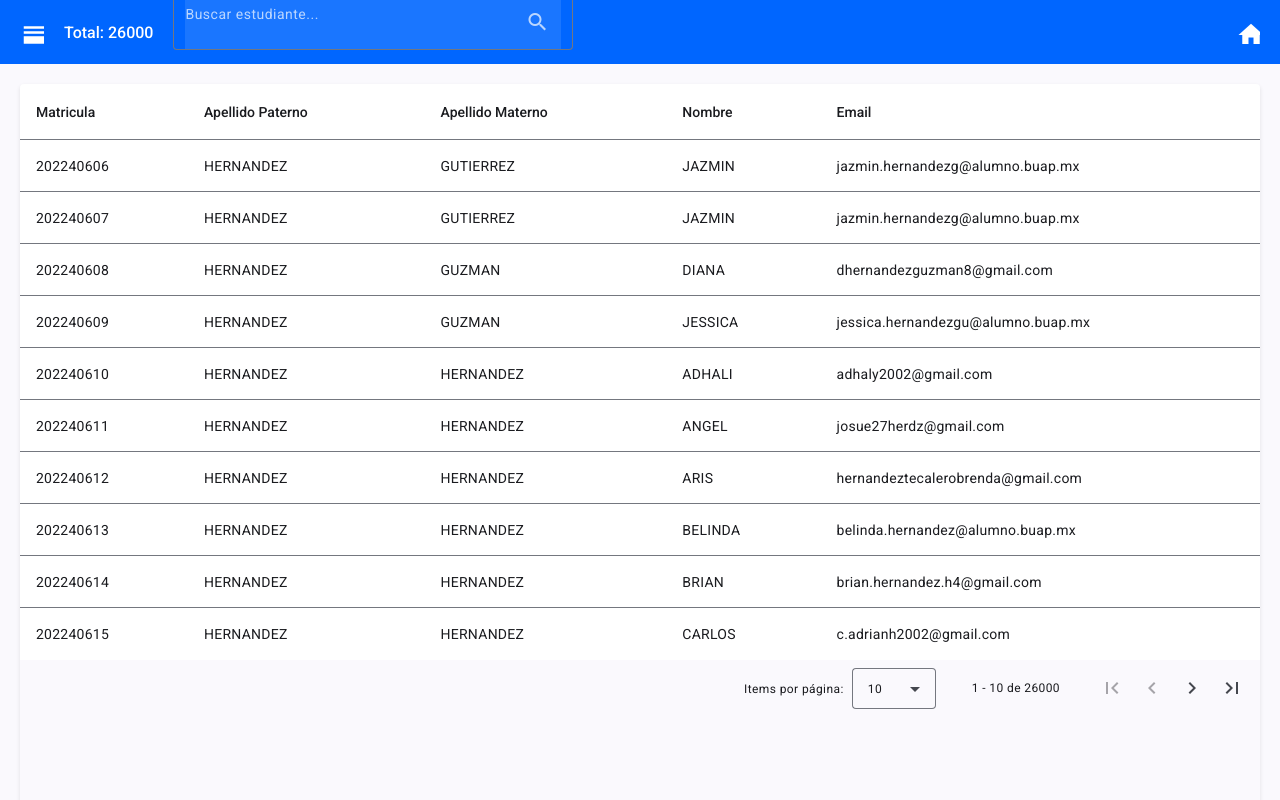
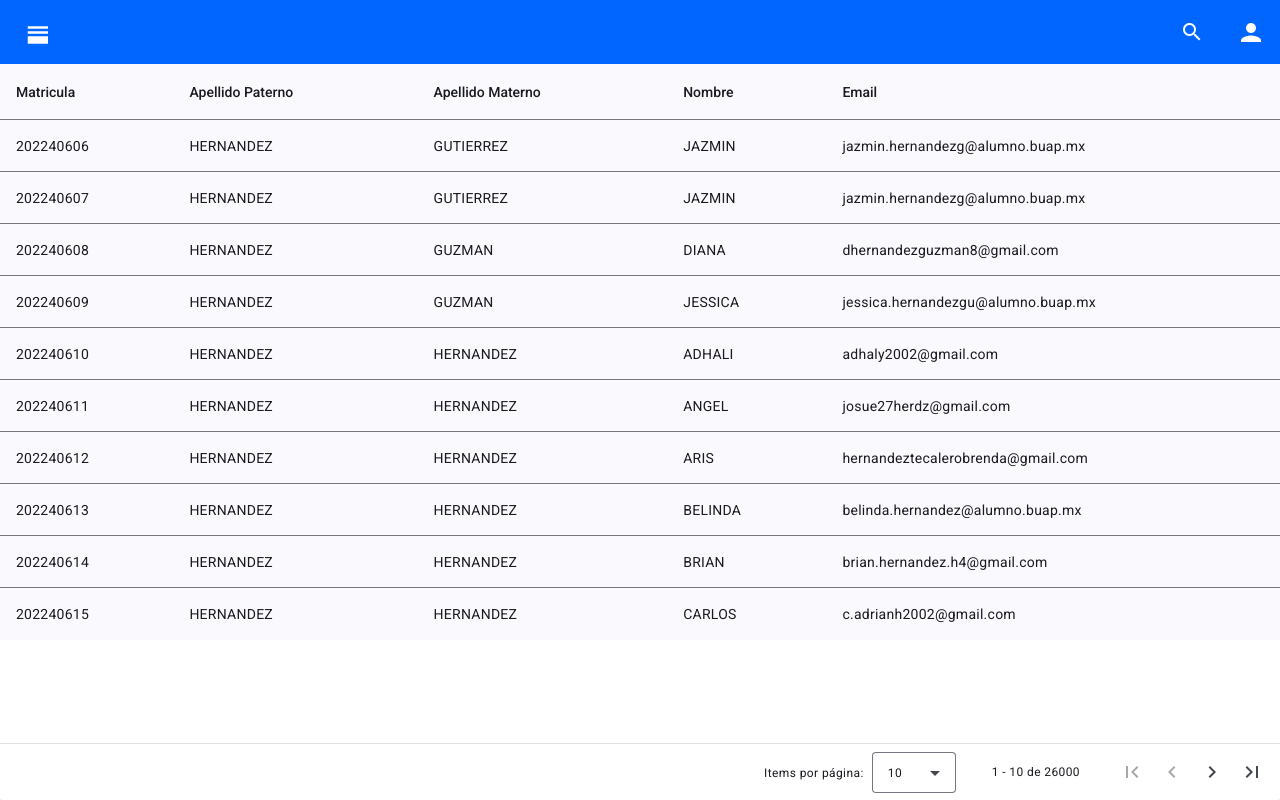
Before and after one commit to Guillermo1804/ProyectoCalidad_Webapp, an Angular app: page /home in a window 1280 px wide. Built offline with nearby package versions, Linux system fonts and the light colour scheme.

Commit message:
Enhance home component with search functionality, user menu, and pagination improvements; refactor layout for better usability

```diff
--- a/src/app/screens/home-component/hom-component.component.html
+++ b/src/app/screens/home-component/hom-component.component.html
@@ -8,20 +8,33 @@
   <mat-sidenav-content>
     <div class="Menu">
       <mat-icon class="slide-bar" (click)="sidenav.toggle()">horizontal_split</mat-icon>
-      <div class="button-container">
-        <span class="student-count" *ngIf="totalStudents">Total: {{totalStudents}}</span>
-        <mat-form-field appearance="outline" class="search-field">
+      <div class="spacer"></div>
+
+      <div class="search-container">
+        <div class="search-input-container" [class.expanded]="isSearchExpanded">
           <input matInput (keyup)="applyFilter($event)" placeholder="Buscar estudiante..." #input>
-          <mat-icon matSuffix>search</mat-icon>
-        </mat-form-field>
         </div>
-      <mat-icon class="home-icon" (click)="goBack()">home</mat-icon>
+        <mat-icon class="search-icon" (click)="toggleSearch()">search</mat-icon>
+      </div>
+
+      <div class="user-menu-container">
+        <mat-icon class="user-icon" (click)="toggleUserMenu()">person</mat-icon>
+        <div class="user-menu" *ngIf="isUserMenuOpen">
+          <div class="user-info">
+            <p class="user-name">{{userDisplayName || 'Usuario'}}</p>
+            <p class="user-email">{{userEmail || 'email@ejemplo.com'}}</p>
+          </div>
+          <div class="menu-options">
+            <button mat-button (click)="logout()">Cerrar sesión</button>
+          </div>
+        </div>
+      </div>
     </div>
 
     <div class="main-content">
-      <!-- Tabla de datos sin virtualización para mejor compatibilidad con paginación dinámica -->
-      <div class="mat-table-container">
-        <table mat-table [dataSource]="dataSource" matSort class="mat-elevation-z8">
+      <div class="table-container">
+        <div class="table-wrapper">
+          <table mat-table [dataSource]="dataSource" matSort>
             <ng-container *ngFor="let column of displayedColumns" [matColumnDef]="column">
               <th mat-header-cell *matHeaderCellDef mat-sort-header>{{ column }}</th>
               <td mat-cell *matCellDef="let element">{{ element[column] }}</td>
@@ -30,14 +43,16 @@
             <tr mat-header-row *matHeaderRowDef="displayedColumns; sticky: true"></tr>
             <tr mat-row *matRowDef="let row; columns: displayedColumns;"></tr>
 
-          <!-- Fila para cuando no hay datos -->
             <tr class="mat-row" *matNoDataRow>
               <td class="mat-cell" colspan="5">No se encontraron datos que coincidan con el filtro "{{input.value}}"</td>
             </tr>
           </table>
+        </div>
 
         <mat-paginator [pageSizeOptions]="[10, 25, 50, 100]"
-                     [pageSize]="10"
+                     [pageSize]="currentPageSize"
+                     [length]="totalStudents"
+                     (page)="onPageChange($event)"
                      aria-label="Seleccionar página de estudiantes"
                      showFirstLastButtons>
         </mat-paginator>
--- a/src/app/screens/home-component/hom-component.component.scss
+++ b/src/app/screens/home-component/hom-component.component.scss
@@ -5,87 +5,133 @@
 
 .Menu {
   display: flex;
-  justify-content: space-between;
+  justify-content: flex-start;
   align-items: center;
   background-color: #0066FF;
   height: 64px;
   width: 100%;
-  position: sticky;
+  position: fixed;
   top: 0;
-  z-index: 1000;
+  z-index: 1001;
+  padding: 0 24px;
 }
 
 .slide-bar {
-  order: 1;
   cursor: pointer;
   font-size: 30px;
-  margin-left: 20px;
   color: white;
 }
 
-.button-container {
-  order: 2;
+.spacer {
+  flex: 1;
+}
+
+// Contenedor de búsqueda con animación
+.search-container {
   display: flex;
   align-items: center;
-  flex-grow: 1;
-  gap: 20px;
-  margin: 0 20px;
-
-  button {
-    margin: 0 10px;
-    color: white;
+  margin-right: 16px;
 }
 
-  .student-count {
+.search-icon {
+  cursor: pointer;
+  font-size: 24px;
   color: white;
-    font-size: 16px;
-    font-weight: 500;
-    white-space: nowrap;
+  z-index: 2;
+  transition: all 0.3s ease;
 }
 
-  .search-field {
-    flex-grow: 1;
-    max-width: 400px;
-    margin: 0;
-    font-size: 14px;
+.search-input-container {
+  width: 0;
+  overflow: hidden;
+  transition: width 0.3s ease;
+  display: flex;
+  align-items: center;
 
-    ::ng-deep {
-      .mat-mdc-form-field-flex {
-        background-color: rgba(255, 255, 255, 0.1);
-      }
-
-      .mat-mdc-form-field-infix {
-        padding: 8px 0;
-      }
-
-      .mat-mdc-text-field-wrapper {
-        padding: 0 12px;
-      }
-
-      .mat-mdc-form-field-outline {
-        color: rgba(255, 255, 255, 0.3);
+  &.expanded {
+    width: 250px;
+    margin-right: 10px;
   }
 
   input {
+    padding: 8px 12px;
+    border: none;
+    border-radius: 4px;
+    background-color: rgba(255, 255, 255, 0.2);
     color: white;
+    outline: none;
+    width: 100%;
+
     &::placeholder {
       color: rgba(255, 255, 255, 0.7);
     }
   }
+}
 
-      .mat-mdc-form-field-icon-suffix {
-        color: rgba(255, 255, 255, 0.7);
+// Estilo para el menú de usuario
+.user-menu-container {
+  position: relative;
+  padding-right: 12px;
+  margin-left: 16px;
+}
+
+.user-icon {
+  cursor: pointer;
+  font-size: 30px;
+  color: white;
+  padding-right: 2rem;
+}
+
+.user-menu {
+  position: absolute;
+  top: 100%;
+  right: 0;
+  background-color: white;
+  border-radius: 4px;
+  box-shadow: 0 2px 10px rgba(0, 0, 0, 0.2);
+  width: 250px;
+  z-index: 1001;
+  overflow: hidden;
+  margin-top: 8px;
+  animation: fadeIn 0.2s ease-in-out;
+
+  .user-info {
+    padding: 16px;
+    background-color: #f5f5f5;
+    border-bottom: 1px solid #e0e0e0;
+
+    .user-name {
+      margin: 0 0 4px 0;
+      font-weight: 500;
+      font-size: 16px;
+    }
+
+    .user-email {
+      margin: 0;
+      font-size: 14px;
+      color: #666;
+    }
+  }
+
+  .menu-options {
+    padding: 8px;
+
+    button {
+      width: 100%;
+      text-align: left;
+      padding: 8px 16px;
+      border-radius: 4px;
+
+      &:hover {
+        background-color: #f0f0f0;
       }
     }
   }
 }
 
-.home-icon {
-  order: 3;
-  cursor: pointer;
-  font-size: 30px;
-  margin-right: 20px;
-  color: white;
+@keyframes fadeIn {
+  from { opacity: 0; transform: translateY(-10px); }
+  to { opacity: 1; transform: translateY(0); }
 }
 
 .sidenav-container {
@@ -98,48 +144,38 @@
   }
 }
 
-.spacer {
-  flex: 1 1 auto;
+.main-content {
+  height: calc(100vh - 64px);
+  display: flex;
+  flex-direction: column;
+  position: relative;
+  margin-top: 64px;
+  padding: 0;
 }
 
-.main-content {
-  padding: 20px;
-  height: calc(100vh - 64px);
-  overflow-y: auto; /* Cambiado de hidden a auto para permitir scroll */
+// Contenedor principal de la tabla que incluye tanto la tabla como el paginador
+.table-container {
   display: flex;
   flex-direction: column;
+  flex: 1;
+  overflow: hidden;
+  position: relative;
+  margin: 0;
+  background: white;
+  border-radius: 4px;
+  box-shadow: 0 2px 4px rgba(0,0,0,0.1);
 }
 
-.filter-field {
-  width: 100%;
-  max-width: 500px;
-  margin: 0 auto 20px;
-  display: block;
-}
-
-.mat-table-container {
+// Wrapper para la tabla con scroll
+.table-wrapper {
   flex: 1;
+  overflow: auto;
   position: relative;
-  overflow: auto; /* Cambiado de hidden a auto para permitir scroll */
-  border-radius: 4px;
-  box-shadow: 0 2px 4px rgba(0,0,0,0.1);
-  display: flex;
-  flex-direction: column;
-  min-height: 400px; /* Altura mínima para asegurar visibilidad */
-
-  .viewport {
-    height: calc(100% - 56px);
-    width: 100%;
-    overflow-x: auto; /* Permitir scroll horizontal si es necesario */
-    will-change: transform;
-  }
 
   table {
     width: 100%;
     border-collapse: separate;
     border-spacing: 0;
-    background: white;
-    transform: translateZ(0);
   }
 }
 
@@ -177,12 +213,14 @@
   }
 }
 
-.mat-paginator {
-  border-top: 1px solid rgba(0,0,0,0.12);
+mat-paginator {
   position: sticky;
   bottom: 0;
-  z-index: 1;
+  z-index: 10;
   background: white;
+  border-top: 1px solid rgba(0,0,0,0.12);
+  display: flex;
+  justify-content: flex-end;
 }
 
 .loading {
@@ -212,9 +250,10 @@
   z-index: 1000;
 }
 
-// Optimizaciones de rendimiento
+// Optimizaciones para la tabla y el scroll
 :host {
   display: block;
+  height: 100%;
 }
 
 .no-data-row {
@@ -222,3 +261,14 @@
   text-align: center;
   color: rgba(0,0,0,0.54);
 }
+
+// Soporte para vista en dispositivos móviles
+@media (max-width: 600px) {
+  .search-input-container.expanded {
+    width: 180px;
+  }
+
+  .paginator-container {
+    justify-content: center;
+  }
+}
--- a/src/app/screens/home-component/hom-component.component.ts
+++ b/src/app/screens/home-component/hom-component.component.ts
@@ -1,4 +1,4 @@
-import { Component, ViewChild, OnInit, PLATFORM_ID, Inject, AfterViewInit, ChangeDetectionStrategy, NgZone, ChangeDetectorRef } from '@angular/core';
+import { Component, ViewChild, OnInit, PLATFORM_ID, Inject, AfterViewInit, ChangeDetectionStrategy, NgZone, ChangeDetectorRef, ElementRef, HostListener } from '@angular/core';
 import { MatToolbarModule } from '@angular/material/toolbar';
 import { MatIconModule } from '@angular/material/icon';
 import { MatButtonModule } from '@angular/material/button';
@@ -7,7 +7,7 @@ import { Router } from '@angular/router';
 import { MatTableModule, MatTableDataSource } from '@angular/material/table';
 import { MatProgressSpinnerModule } from '@angular/material/progress-spinner';
 import { CommonModule, isPlatformBrowser } from '@angular/common';
-import { MatPaginator, MatPaginatorModule, MatPaginatorIntl } from '@angular/material/paginator';
+import { MatPaginator, MatPaginatorModule, MatPaginatorIntl, PageEvent } from '@angular/material/paginator';
 import { MatSort, MatSortModule } from '@angular/material/sort';
 import { MatFormFieldModule } from '@angular/material/form-field';
 import { MatInputModule } from '@angular/material/input';
@@ -41,6 +41,7 @@ export class HomComponentComponent implements OnInit, AfterViewInit {
   @ViewChild('sidenav') sidenav!: MatSidenav;
   @ViewChild(MatPaginator) paginator!: MatPaginator;
   @ViewChild(MatSort) sort!: MatSort;
+  @ViewChild('input') searchInputRef!: ElementRef;
 
   displayedColumns: string[] = ['Matricula', 'Apellido Paterno', 'Apellido Materno', 'Nombre', 'Email'];
   dataSource: MatTableDataSource<StudentData>;
@@ -50,6 +51,12 @@ export class HomComponentComponent implements OnInit, AfterViewInit {
   totalStudents = 0;
   currentPageSize = 10; // Tamaño de página por defecto
   private searchTerms = new Subject<string>();
+
+  // Nuevas propiedades para UI
+  isSearchExpanded: boolean = false;
+  isUserMenuOpen: boolean = false;
+  userDisplayName: string | null = null;
+  userEmail: string | null = null;
 
   constructor(
     private router: Router,
@@ -69,6 +76,25 @@ export class HomComponentComponent implements OnInit, AfterViewInit {
       distinctUntilChanged(),
       tap(term => this.performSearch(term))
     ).subscribe();
+
+    // Simular datos de usuario (reemplazar con datos reales del servicio de autenticación)
+    this.loadUserData();
+  }
+
+  @HostListener('document:click', ['$event'])
+  clickOutside(event: Event) {
+    // Cerrar el menú de usuario si se hace clic fuera
+    if (this.isUserMenuOpen && !(event.target as HTMLElement).closest('.user-menu-container')) {
+      this.isUserMenuOpen = false;
+      this.cdr.detectChanges();
+    }
+  }
+
+  private loadUserData() {
+    // Aquí deberías obtener los datos del usuario del servicio de autenticación
+    // Por ahora usamos datos simulados
+    this.userDisplayName = 'Usuario Demo';
+    this.userEmail = 'usuario@ejemplo.com';
   }
 
   private initializePaginatorLabels() {
@@ -136,11 +162,14 @@ export class HomComponentComponent implements OnInit, AfterViewInit {
 
   loadStudentsPage() {
     if (!this.paginator) return;
+    this.loadStudentsFromServer(this.paginator.pageIndex, this.paginator.pageSize);
+  }
 
+  loadStudentsFromServer(pageIndex: number, pageSize: number) {
     this.isLoading = true;
     this.cdr.detectChanges();
 
-    this.dbService.getStudents(this.paginator.pageIndex, this.paginator.pageSize).subscribe({
+    this.dbService.getStudents(pageIndex, pageSize).subscribe({
       next: (students) => {
         this.ngZone.run(() => {
           this.dataSource.data = students;
@@ -196,6 +225,30 @@ export class HomComponentComponent implements OnInit, AfterViewInit {
     this.sidenav.toggle();
   }
 
+  // Nuevos métodos para UI
+  toggleSearch() {
+    this.isSearchExpanded = !this.isSearchExpanded;
+    this.cdr.detectChanges();
+
+    if (this.isSearchExpanded && this.searchInputRef) {
+      // Esperar a que la animación termine para enfocar el input
+      setTimeout(() => {
+        this.searchInputRef.nativeElement.focus();
+      }, 300);
+    }
+  }
+
+  toggleUserMenu() {
+    this.isUserMenuOpen = !this.isUserMenuOpen;
+    this.cdr.detectChanges();
+  }
+
+  logout() {
+    // Implementar la lógica de cierre de sesión (llamar al servicio de autenticación)
+    // Por ahora simplemente redirigimos al login
+    this.router.navigate(["login"]);
+  }
+
   public goBack() {
     this.router.navigate(["login"]);
   }
@@ -216,4 +269,16 @@ export class HomComponentComponent implements OnInit, AfterViewInit {
       }
     });
   }
+
+  // Nuevo método para manejar el evento del paginador
+  onPageChange(event: PageEvent) {
+    this.currentPageSize = event.pageSize;
+
+    // Solo cargamos nuevos datos si no estamos en modo de filtrado/búsqueda
+    if (this.searchInputRef?.nativeElement.value === '') {
+      this.loadStudentsFromServer(event.pageIndex, event.pageSize);
+    }
+
+    this.cdr.detectChanges();
+  }
 }
```
Lines whose indentation alone changed are shown as unchanged.
